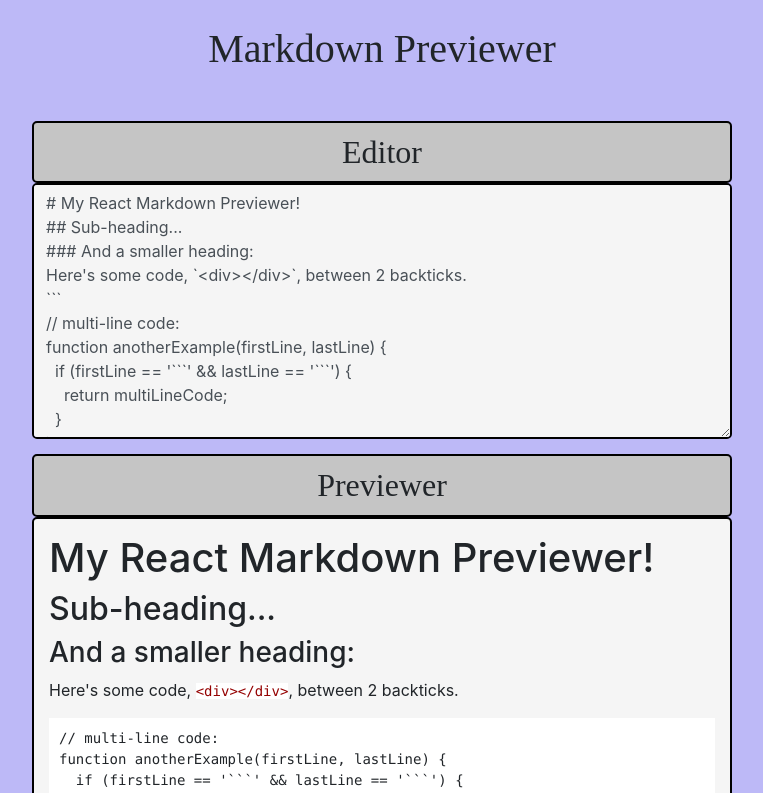
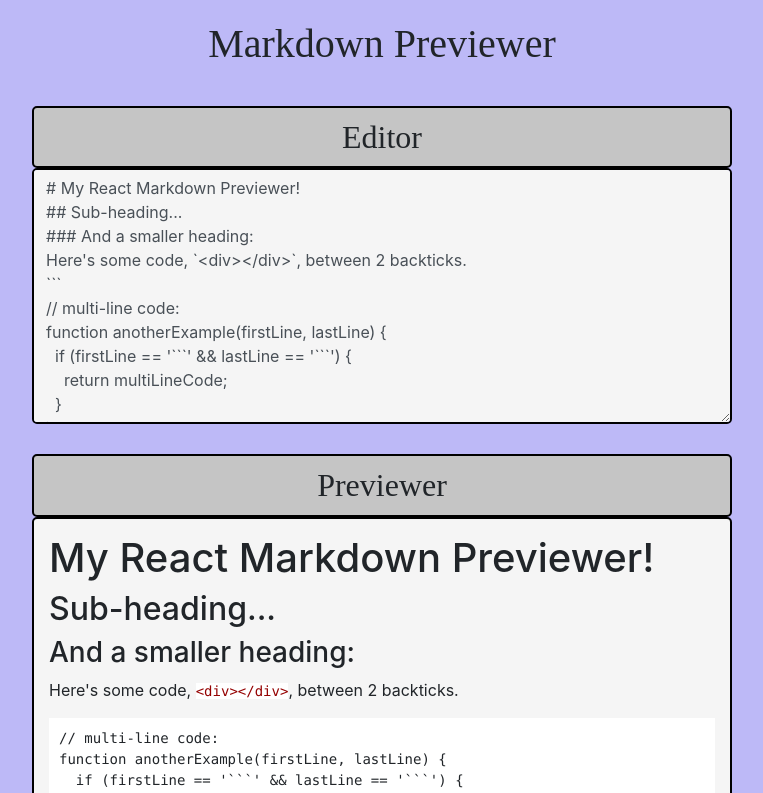
Before and after one commit to ssrome/fcc_markdown_previewer, a React (Create React App) app: page / in a window 1280 px wide. Shown: the top 793 px of the page, without its empty margins (258-1021 px from the left). Built offline with nearby package versions, Linux system fonts and the light colour scheme; a web font is replaced by a local one.

Commit message:
Updated margins on header and input

```diff
--- a/src/App.css
+++ b/src/App.css
@@ -17,7 +17,7 @@
 
 h1.heading {
   font-family: "Orelega One", cursive;
-  padding: 25px;
+  padding: 20px;
 }
 
 p code {
@@ -40,14 +40,14 @@ p a {
 .subHeading {
   background-color: #c5c5c5;
   font-family: "Orelega One", cursive;
-  margin: 15px auto 0;
+  margin: 10px auto 0;
   padding: 10px;
   text-align: center;
 }
 
 .form-control.inputField {
   background-color: var(--secondary-color);
-  margin: 0 auto;
+  margin: 0 auto 20px;
 }
 
 .preview.col {
```
Also changed, not shown: 1 other file (tests, documents, lock files or other folders).
